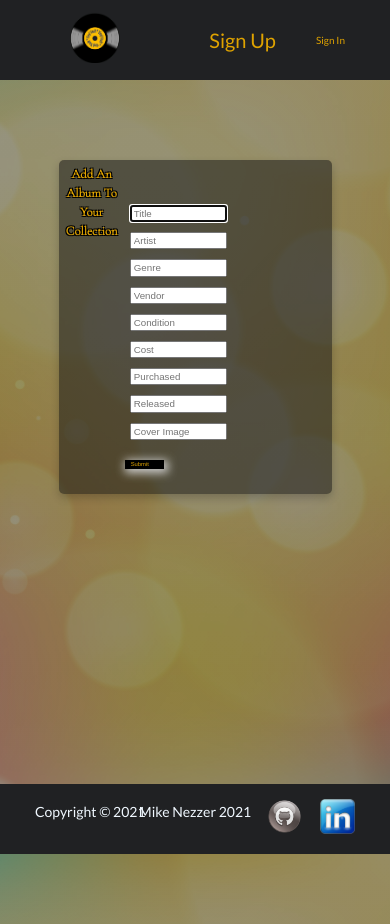
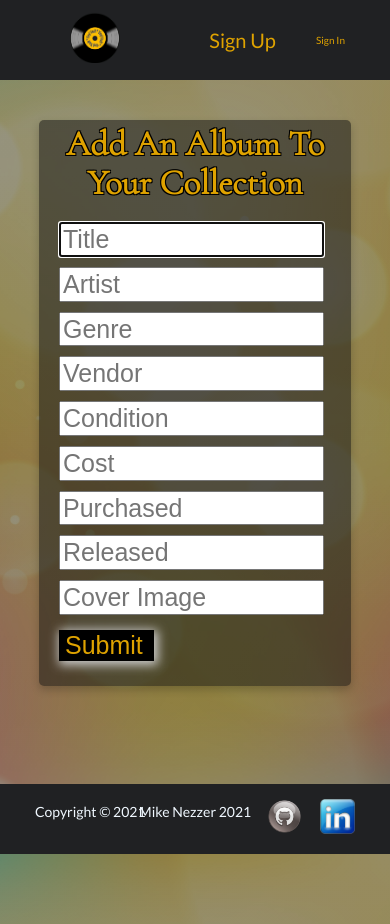
Before and after one commit to mnezz1131/Vinyl-Vault, a React (Create React App) app in the folder client/: page /add-album in a window 390 px wide. Built offline with nearby package versions, Linux system fonts and the light colour scheme; no server answers; a web font is replaced by a local one.

Commit message:
edit create  media query done

```diff
--- a/client/src/screens/AlbumCreate/AlbumCreate.css
+++ b/client/src/screens/AlbumCreate/AlbumCreate.css
@@ -56,13 +56,13 @@
   font-size: 1.5vw;
   font-family: Arial, Helvetica, sans-serif;
   width: 10vw;
-  margin-top: 40px;
+  margin-top: 25px;
   background-color: black;
   color: #dfa300;
   border: none;
   box-shadow: 2px 2px 10px 2px #cecece;
   cursor: pointer;
-  margin-top: 15px !important;
+
 }
 
 .ablum-create-submit-button {
@@ -73,3 +73,67 @@
   background-color: #fbc804; /* Green */
   color: black;
 }
+
+
+
+
+
+
+
+@media only screen and (max-width: 480px) {
+
+  .create-album-container {
+    flex-direction: column;
+    margin-top: 40px;
+    width: 80%;
+    justify-content: center;
+    align-items: center;
+  }
+  .album-create-title {
+    display: flex;
+    width: 100%;
+    font-size: 35px;
+
+    line-height: 1.1;
+
+
+  }
+
+.album-create {
+  display: flex;
+  flex-direction: column;
+  margin: 0 auto;
+  border-radius: 4%;
+  margin-top: 10px;
+}
+
+
+.album-create-form {
+  padding-top: 50px;
+  display: flex;
+  flex-direction: column;
+  height: 100%;
+  width: 80%;
+  justify-content: space-evenly;
+
+}
+
+.album-create-inputbox {
+  font-size:25px;
+  margin: 5px;
+  width: 85%;
+  margin-left: 20px;
+}
+
+.ablum-create-submit-button {
+  display: flex;
+  font-size: 25px;
+  font-family: Arial, Helvetica, sans-serif;
+  width: 95px;
+  margin-top: 10px;
+  margin-left: 20px;
+
+
+}
+
+}
```
